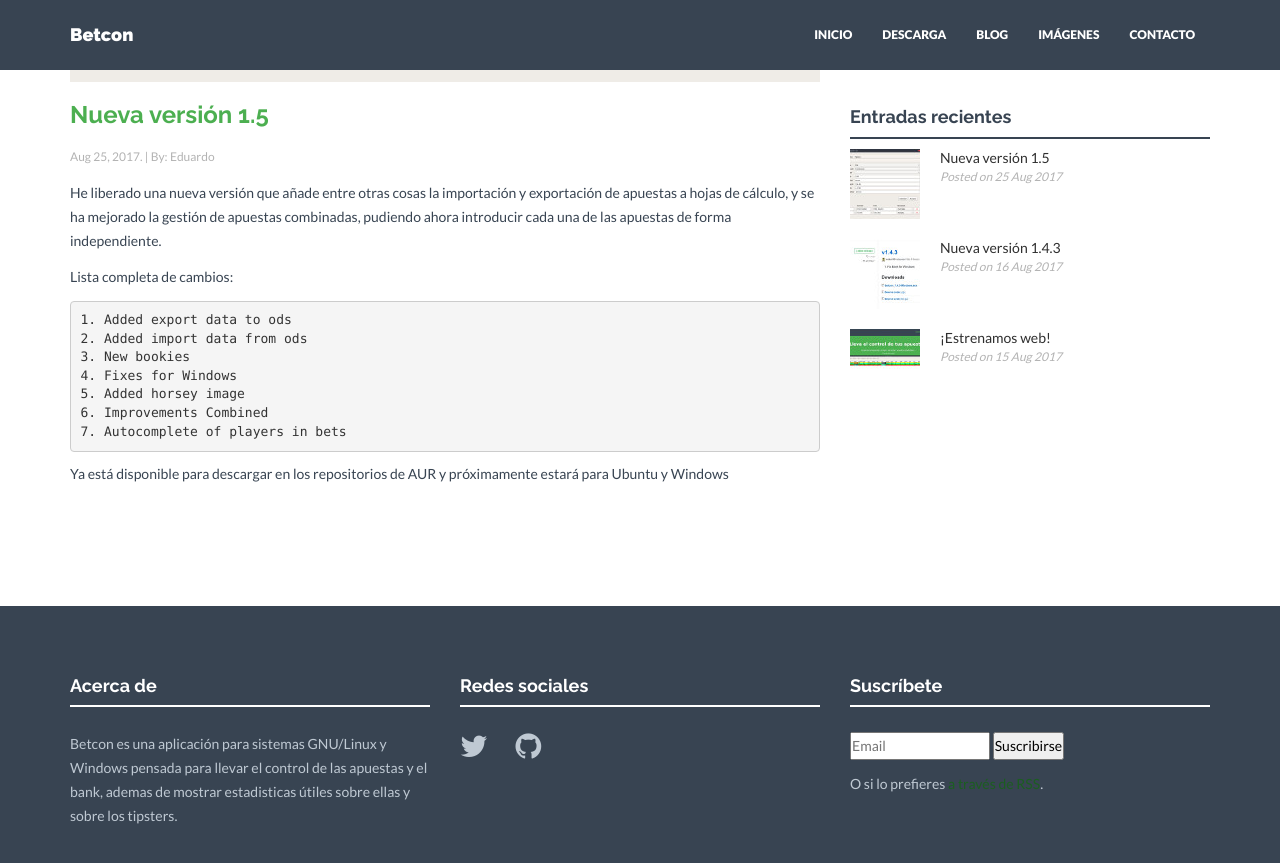
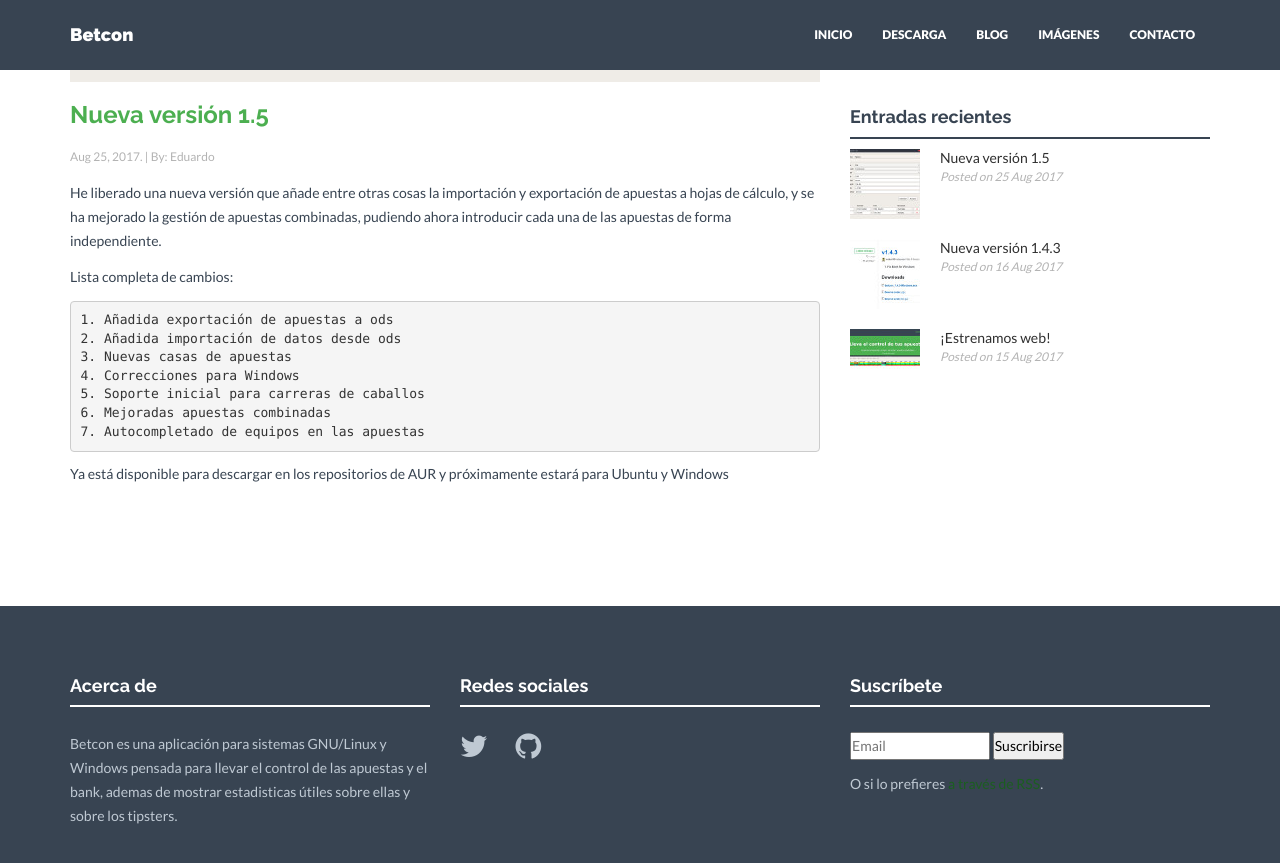
Before and after one commit to soker90/betcon, a Jekyll site: the page built from _posts/blog/2017-08-25-version-1.5.markdown, in a window 1280 px wide and 900 px high, scrolled down 527 px. Shown: the top 863 px of the window. Built offline with Jekyll 4.4.1, drawn with Linux system fonts in a browser that asks for light colours; nearby versions of some CDN libraries.

````diff
--- a/_posts/blog/2017-08-25-version-1.5.markdown
+++ b/_posts/blog/2017-08-25-version-1.5.markdown
@@ -15,13 +15,13 @@
 Lista completa de cambios:
 
 ```
-1. Added export data to ods
-2. Added import data from ods
-3. New bookies
-4. Fixes for Windows
-5. Added horsey image
-6. Improvements Combined
-7. Autocomplete of players in bets
+1. Añadida exportación de apuestas a ods
+2. Añadida importación de datos desde ods
+3. Nuevas casas de apuestas
+4. Correcciones para Windows
+5. Soporte inicial para carreras de caballos
+6. Mejoradas apuestas combinadas
+7. Autocompletado de equipos en las apuestas
 ```
 
 Ya está disponible para descargar en los repositorios de AUR y próximamente estará para Ubuntu y Windows
````
